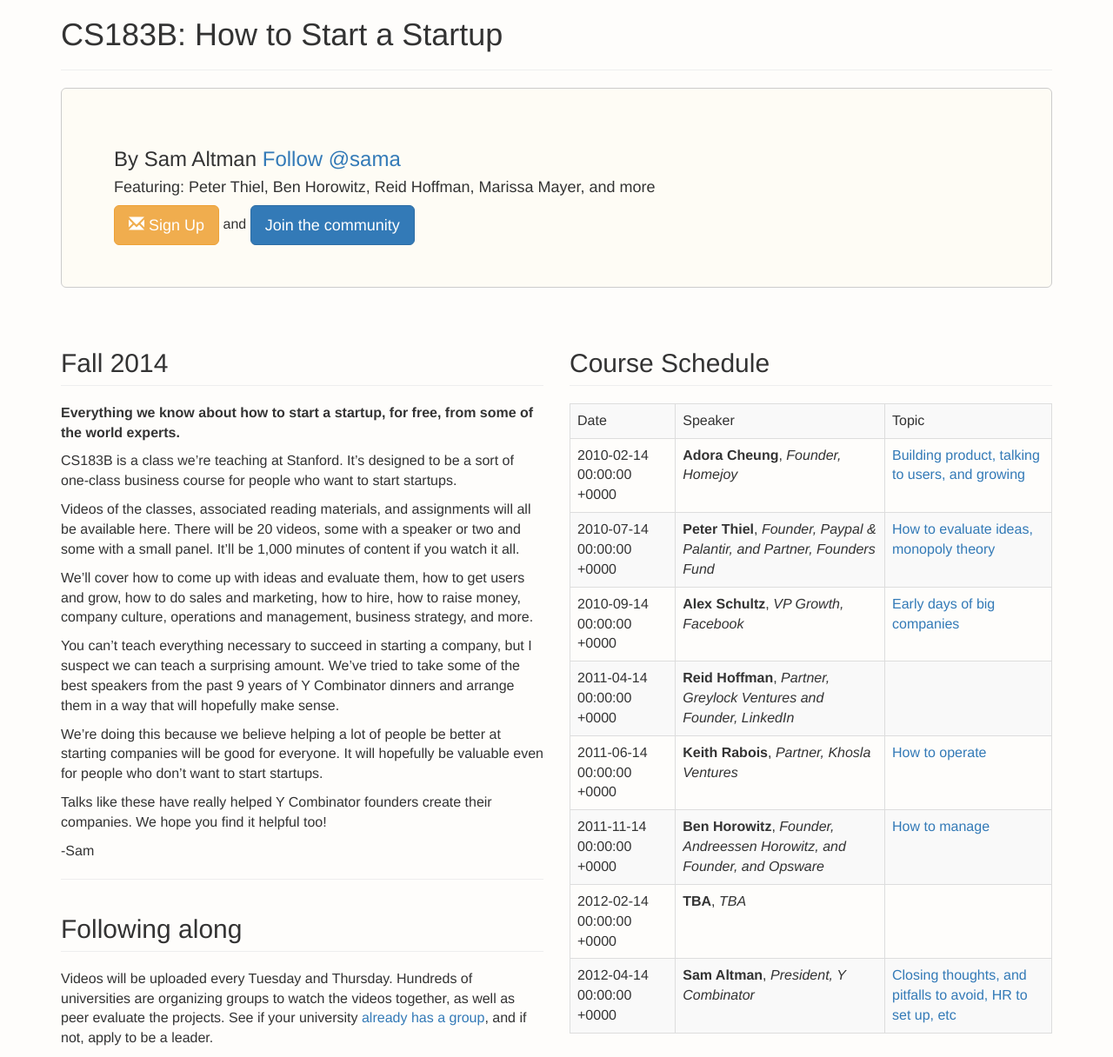
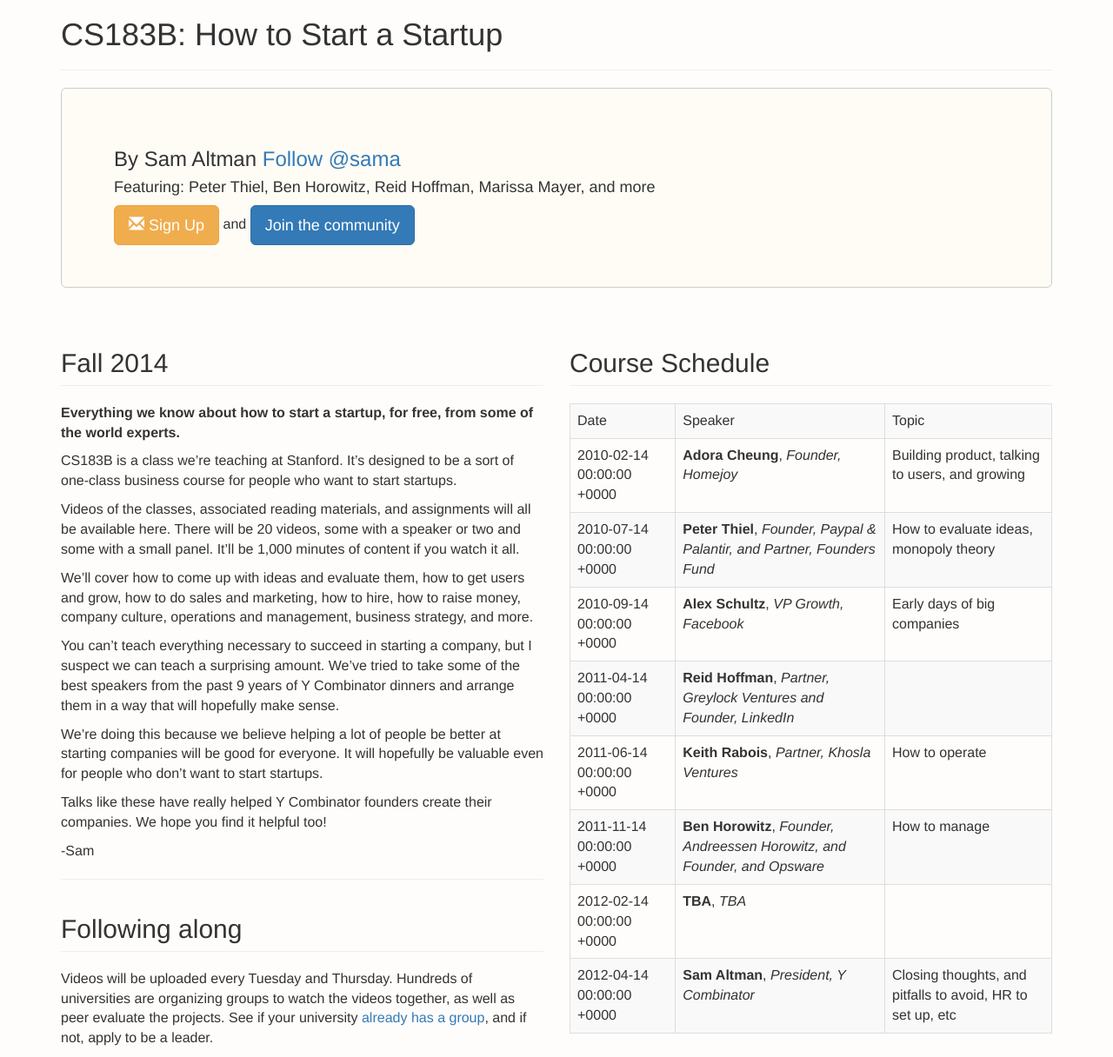
Before and after one commit to potluck/cs183b-bootstrap, a Jekyll site: the page built from index.md, in a window 1280 px wide. Shown: the whole page at 87% size. Built offline with Jekyll 4.4.1, drawn with Linux system fonts in a browser that asks for light colours; nearby versions of some CDN libraries; library files that are not in the unit come from our copies; comment, search, counter and statistics services are not loaded; a file with an impossible date is left out.

Commit message:
removed links to course webpages

```diff
--- a/index.md
+++ b/index.md
@@ -65,7 +65,7 @@
           {% endfor %}
         </td>
         <td>
-          <a href="{{ course.url|remove:'index.html' }}">{{ course.topic}}</a>
+          {{ course.topic}}
         </td>
       </tr>
       {% endfor %}
```
Also changed, not shown: 1 other file.
